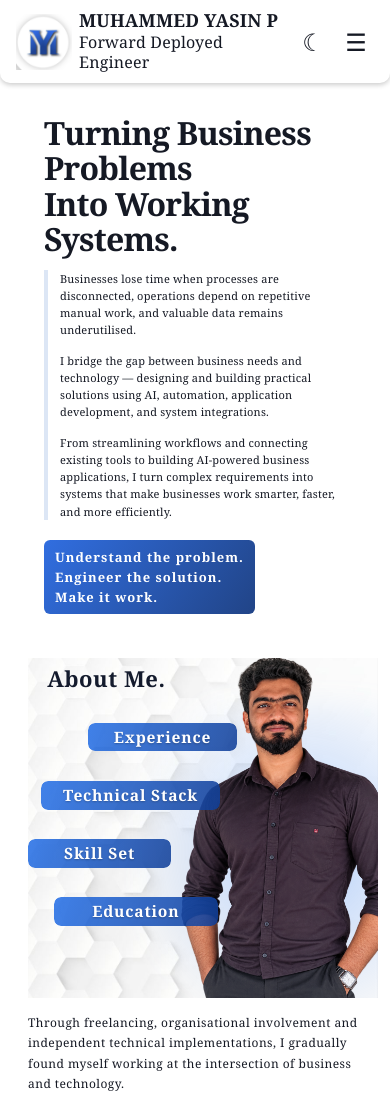
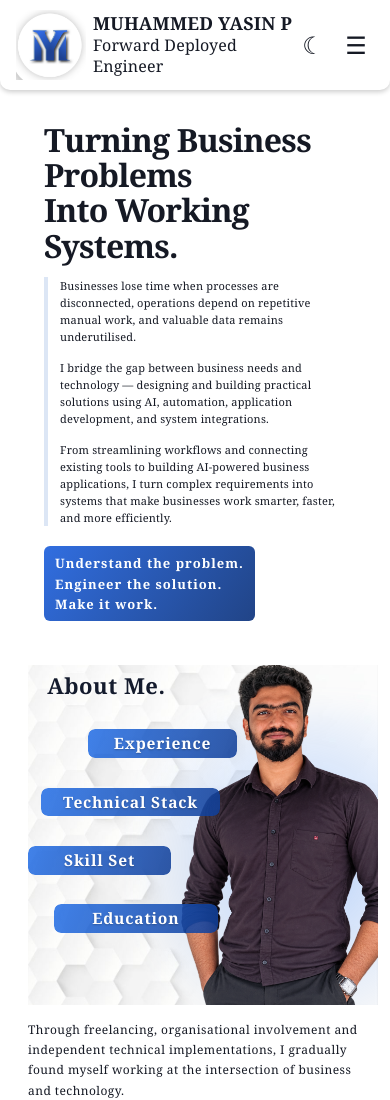
Before and after one commit to creativeteamlern-ux/Muhammed_Yasin, a plain HTML site: page index.html in a window 390 px wide. Shown: the top 1100 px of the page. Drawn offline with Linux system fonts and the light colour scheme.

Commit message:
Keep mobile header consistent across detail pages

```diff
--- a/styles.css
+++ b/styles.css
@@ -1120,6 +1120,60 @@ html[data-theme="dark"] .detail-body .tech-stack-note {
 
 }
 
+/* Keep mobile header size consistent across all pages */
+
+@media (max-width: 700px) {
+
+  /* Main floating header and detail-page header */
+  .mobile-header,
+  .detail-dialog > header {
+    min-height: 90px !important;
+    box-sizing: border-box;
+    padding: 10px 16px !important;
+    align-items: center !important;
+  }
+
+  /* Both header logos */
+  .mobile-header .brand-mark,
+  .detail-dialog > header .brand-mark {
+    width: 70px !important;
+    height: 70px !important;
+    min-width: 70px !important;
+    flex: 0 0 70px !important;
+  }
+
+  /* Both PNG logo images */
+  .mobile-header .brand-mark img,
+  .detail-dialog > header .brand-mark img {
+    width: 100% !important;
+    height: 100% !important;
+    max-width: none !important;
+    max-height: none !important;
+    object-fit: contain !important;
+  }
+
+  /* Name and designation */
+  .mobile-header .brand strong,
+  .detail-dialog > header .brand strong {
+    font-size: 18px !important;
+    line-height: 1.2 !important;
+  }
+
+  .mobile-header .brand small,
+  .detail-dialog > header .brand small {
+    font-size: 16px !important;
+    line-height: 1.3 !important;
+  }
+
+  /* Detail-page close button */
+  .detail-dialog #detail-close {
+    font-size: 28px !important;
+    min-width: 36px;
+    min-height: 36px;
+  }
+}
+
+
 
 
 
```
